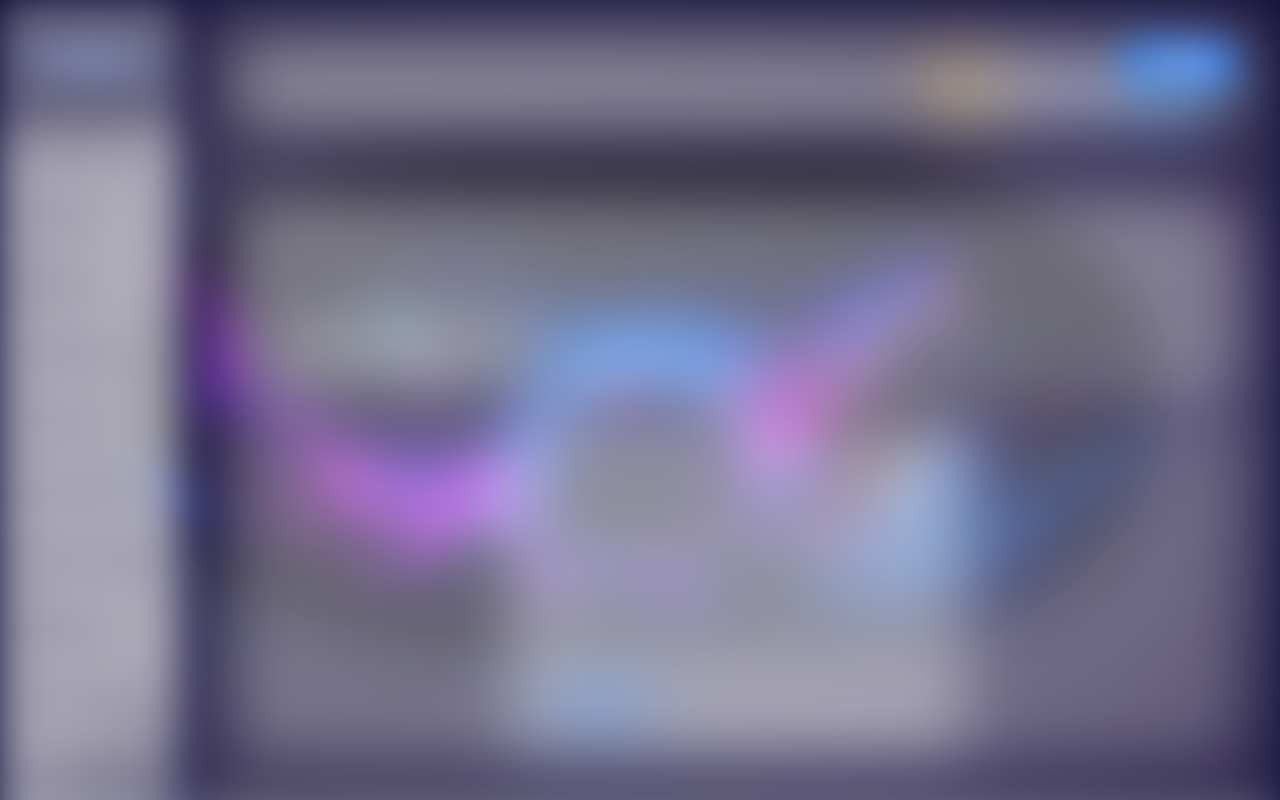
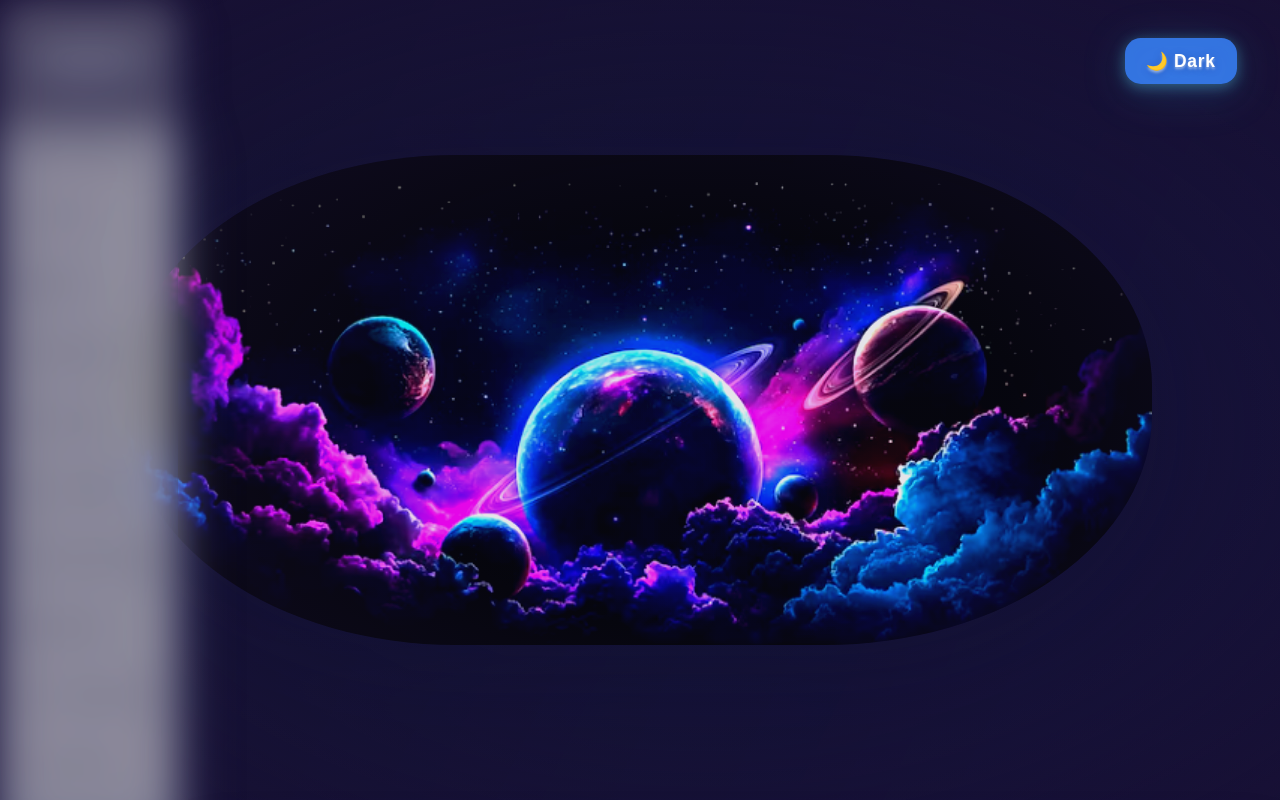
Before and after one commit to Workflow-Manager-admin/codequest-94803-a32c73e6, a React (Create React App) app in the folder devarena_frontend/: page /login in a window 1280 px wide. Shown: the top 800 px of the page. Built offline with nearby package versions, Linux system fonts and the light colour scheme; no server answers; the HTML template or start-up script is replaced by a standard one.

Commit message:
CheckPoint

```diff
--- a/devarena_frontend/src/App.css
+++ b/devarena_frontend/src/App.css
@@ -123,12 +123,16 @@
 
 
 /* === LAYOUT & OVERLAY Z-INDEX LAYERS === */
+/* Fix: Ensure app root is above all galaxy backgrounds (z-index > bg), add isolation for stacking context */
 .devarena-root {
   position: relative;
-  z-index: 10;
+  z-index: 20;   /* was 10, increase above all galaxy bg layers */
+  isolation: isolate; /* prevent backdrop-filter from escaping overlay/cards */
 }
 
-.glass-bg,
+/* Glass panels/overlays/cards/sidebars- add here, but NOT to App root! */
+/* Remove: .glass-bg from here - do not apply glass blur to app root! */
+/* Only overlays/cards/sidebars have glass effect, not root/background */
 .main-content-glass,
 .sidebar-glass,
 .header-glass {
@@ -178,7 +182,7 @@
 
 /* Cards, panels, surface elements */
 [class*="card-glass"],
-[class*="glass"],
+[class*="-glass"]:not(.glass-bg):not(.devarena-root),
 input.input-glass,
 select.input-glass,
 textarea.input-glass
@@ -189,11 +193,19 @@
   box-shadow: var(--shadow-glass),
     0 2.5px 16px 1px rgba(91,103,255,0.13);
   color: var(--text-primary);
-  filter: var(--glass-backdrop-blur);
+  filter: var(--glass-backdrop-blur);      /* ensure blur applies only here */
   backdrop-filter: var(--glass-backdrop-blur);
   position: relative;
   z-index: 31;
   transition: background 0.35s, color 0.22s, border 0.38s, box-shadow 0.33s;
+}
+
+/* .glass-bg intentionally NO blur, purely a base for stacking context
+   (app root: never blurry!) */
+.glass-bg {
+  background: transparent !important;
+  filter: none !important;
+  backdrop-filter: none !important;
 }
 
 .main-content-glass {
--- a/devarena_frontend/src/components/GalaxyBackground.js
+++ b/devarena_frontend/src/components/GalaxyBackground.js
@@ -252,15 +252,14 @@
   // NOTE: react-tsparticles v1.x does not support init/loadFull, so we omit this.
 
   return (
-    <div className="galaxy-bg-root" style={{ pointerEvents: "none" }}>
-      {/* Layer 1: Main static image, softly blended */}
+    <div className="galaxy-bg-root" style={{
+      pointerEvents: "none",
+      zIndex: 0, // always at back, under everything else
+      position: "fixed",
+      inset: 0
+    }}>
+      {/* Layer 1: Main static image, softly blended - never add blur here! */}
       <div className="galaxy-bg-image-blend">
-        {/* The galaxy-bg-image class is now sharp & clear; do not apply further blur/filter here */}
-        {/*
-          The main galaxy background image is kept CRISP.
-          Do NOT add any blur or strong filter here—blur only appears on glass overlays/cards.
-          If you want a blurry effect on cards, apply CSS blur/backdrop-filter to overlays, NOT this image!
-        */}
         <img
           src={galaxyBg}
           alt="Galaxy Milky Way background"
```
Also changed, not shown: 1 other file (tests, documents, lock files or other folders).
